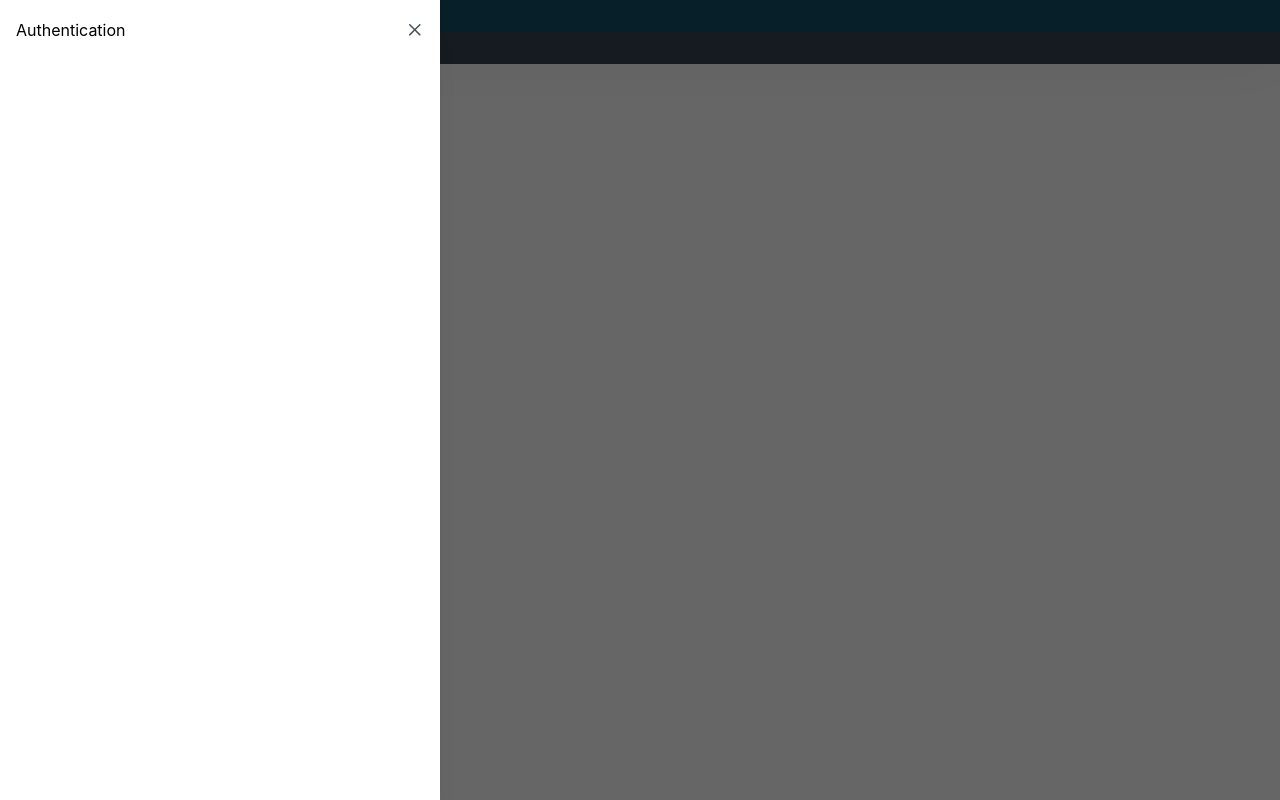
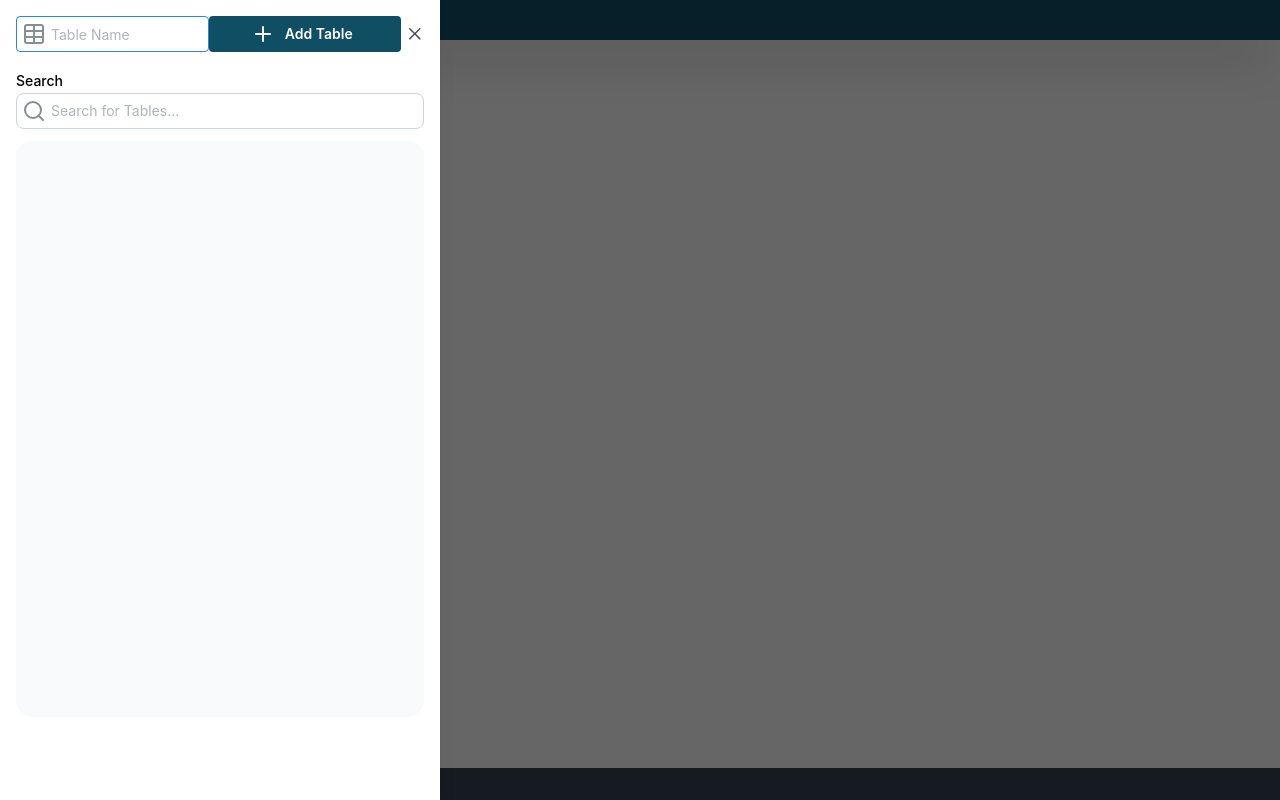
Before and after one commit to M2KDevelopments/dataframe, a React (Vite) app: page / in a window 1280 px wide. Both pictures are taken after a click on the button 25 px from the left and 17 px from the top of the page. Built offline with nearby package versions, Linux system fonts and the light colour scheme.

Commit message:
Base Layout

```diff
--- a/package.json
+++ b/package.json
@@ -20,6 +20,7 @@
     "lucide-react": "^0.536.0",
     "react": "^19.2.0",
     "react-dom": "^19.2.0",
+    "react-icons": "^5.5.0",
     "sweetalert": "^2.1.2",
     "tailwindcss": "^4.1.18"
   },
--- a/src/App.jsx
+++ b/src/App.jsx
@@ -1,17 +1,44 @@
+import { useMemo, useState } from 'react';
+import { Plus, SearchIcon, Table } from 'lucide-react';
 import Footer from './components/Footer'
 import NavBar from './components/NavBar'
-import { MantineProvider, Drawer, Button, ActionIcon } from '@mantine/core';
+import { MantineProvider, Drawer, Button, ActionIcon, Input, Accordion } from '@mantine/core';
 import { useDisclosure } from '@mantine/hooks';
-import { Notifications } from '@mantine/notifications';
+import { notifications, Notifications } from '@mantine/notifications';
 import '@mantine/core/styles.css';
 import '@mantine/notifications/styles.css';
-import { useState } from 'react';
-import { PanelRight } from 'lucide-react';
+import { MdWarning } from 'react-icons/md';
 
 function App() {
 
   const [projectName, setProjectName] = useState(window.localStorage.getItem('project') || "New Project")
   const [opened, { open, close }] = useDisclosure(false);
+  const [tables, setTables] = useState([]);//[{name:string, fields:[ {name, type} ]}]
+  const [tablename, setTablename] = useState('')
+  const [search, setSearch] = useState('');
+  const filteredTables = useMemo(() => tables.filter(table => !search.trim() || table.name.toLowerCase().includes(search.toLowerCase())), [tables, search])
+
+
+  const onAddTable = (name) => {
+    if (!name || !name.trim()) return;
+
+    // validate name
+    if (!'qwertyuiopasdfghjklzxcvbnm_'.split("").some(char => char == name[0])) {
+      return notifications.show({
+        title: "Invalid Table Name",
+        message: "Please enter a valid table name",
+        color: "orange",
+        icon: <MdWarning />
+      })
+    }
+
+    setTables(prev => {
+      if (prev.some(t => t.name == name)) return prev;
+      return [...prev, { name, fields: [] }].sort((a, b) => a.name.localeCompare(b.name))
+    })
+    setTablename('');
+  }
+
   return (
     <MantineProvider>
       <Notifications />
@@ -19,13 +46,37 @@ function App() {
       <div className='w-full h-full'>
         <NavBar projectName={projectName} setProjectName={setProjectName} openDrawer={open} />
 
-        <Drawer opened={opened} onClose={close} title="Authentication">
-          {/* Drawer content */}
+        <Drawer opened={opened} onClose={close} title={
+          <div className='grid grid-cols-2'>
+            {/* Adding Table */}
+            <Input placeholder='Table Name' leftSection={<Table />} type='search' value={tablename} onChange={e => setTablename(e.target.value)} />
+            <Button variant='filled'  color='#104e64' leftSection={<Plus />} onClick={() => onAddTable(tablename)}>Add Table</Button>
+          </div>
+        }>
+          <div className='flex flex-col gap-3 h-[90vh]'>
+
+            {/* Search */}
+            <Input.Wrapper label="Search">
+              <Input placeholder='Search for Tables...' leftSection={<SearchIcon />} radius={"md"} type='search' value={search} onChange={e => setSearch(e.target.value)} />
+            </Input.Wrapper>
+
+            {/* Tables */}
+            <div className='flex flex-col gap-2 overflow-y-scroll min-h-4/5 bg-slate-50 p-2 rounded-2xl border-slate-100'>
+              <Accordion variant="contained" radius="md" defaultValue="">
+                {filteredTables.map(table =>
+                  <Accordion.Item key={table.name} value={table.name}>
+                    <Accordion.Control icon={<Table size={16} />}>
+                      {table.name}
+                    </Accordion.Control>
+                    <Accordion.Panel>Your Table Fields will go here</Accordion.Panel>
+                  </Accordion.Item>
+                )}
+              </Accordion>
+            </div>
+          </div>
         </Drawer>
 
-
-
-        <main className='w-full h-full'>
+        <main className='w-screen h-screen fixed top-0 left-0'>
 
         </main>
 
--- a/src/components/Footer.jsx
+++ b/src/components/Footer.jsx
@@ -2,7 +2,7 @@ import React from 'react'
 
 function Footer() {
     return (
-        <footer className='w-full h-[5%] bg-gray-700 flex flex-col p-2 items-start'>
+        <footer className='w-full h-8 fixed bottom-0 left-0 bg-gray-700 flex flex-col p-2 justify-center items-start  z-10'>
             <p className='text-xs text-white text-right px-4'>Data Frame</p>
         </footer>
     )
--- a/src/components/NavBar.jsx
+++ b/src/components/NavBar.jsx
@@ -1,22 +1,14 @@
-import React from 'react'
-import { ActionIcon, Button, Combobox, useCombobox } from '@mantine/core';
 import swal from 'sweetalert';
-import { PanelRight } from 'lucide-react';
+import { ActionIcon, Button, Menu } from '@mantine/core';
+import { FullscreenIcon, GroupIcon, HelpCircleIcon, LogsIcon, PanelRight, RecycleIcon, Redo2Icon, SaveAllIcon, SaveIcon, Share, Share2Icon, Undo2Icon } from 'lucide-react';
+import { FaGithub } from 'react-icons/fa';
+import { BsFiletypeJson, BsFiletypeSql } from 'react-icons/bs';
+import { SiDrizzle, SiPrisma } from 'react-icons/si';
 
-const width = 150;
+const width = 200;
 
 function NavBar({ projectName, setProjectName, openDrawer }) {
 
-    const comboboxFile = useCombobox({
-        onDropdownClose: () => comboboxFile.resetSelectedOption(),
-    });
-
-    const comboboxView = useCombobox({
-        onDropdownClose: () => comboboxView.resetSelectedOption(),
-    });
-    const comboboxHelp = useCombobox({
-        onDropdownClose: () => comboboxHelp.resetSelectedOption(),
-    });
 
     const onRename = async () => {
         const name = await swal({
@@ -49,35 +41,53 @@ function NavBar({ projectName, setProjectName, openDrawer }) {
             case "saveas":
                 break;
 
-            case "import":
+            case "import-json":
+                break;
+
+            case "import-sql":
+                break;
+
+            case "import-drizzle":
+                break;
+
+            case "import-prisma":
                 break;
 
             case "share":
                 break;
 
-            case "export":
+            case "export-json":
                 break;
+
+            case "export-sql":
+                break;
+
+            case "export-prisma":
+                break;
+
+            case "export-drizzle":
+                break;
+
             default: break;
         }
-        comboboxFile.closeDropdown();
     }
 
     const onView = (value) => {
         switch (value) {
-            case "open":
+            case 'fullscreen':
                 break;
-
-            case "save":
+            case 'logs':
                 break;
-
-            case "saveas":
+            case 'undo':
                 break;
-
-            case "export":
+            case 'redo':
+                break;
+            case 'reset':
+                break;
+            case 'teams':
                 break;
             default: break;
         }
-        comboboxView.closeDropdown();
     }
 
 
@@ -96,12 +106,11 @@ function NavBar({ projectName, setProjectName, openDrawer }) {
                 break;
             default: break;
         }
-        comboboxHelp.closeDropdown();
     }
 
 
     return (
-        <header className='w-full h-8 bg-cyan-900 shadow-2xl'>
+        <header className='w-full h-10 bg-cyan-900 shadow-2xl fixed top-0 left-0 z-10'>
             <nav className='flex gap-2 px-2 items-center'>
                 <ActionIcon variant="filled" radius="md" size="lg" color='#104e64' onClick={openDrawer}>
                     <PanelRight size={18} />
@@ -111,74 +120,85 @@ function NavBar({ projectName, setProjectName, openDrawer }) {
 
                 <span className='text-white pointer-events-none text-xs font-thin'>|</span>
 
-                <Combobox
-                    store={comboboxFile}
-                    width={width}
-                    position="bottom-start"
-                    withArrow
+                <Menu shadow="md" width={width}>
+                    <Menu.Target>
+                        <Button variant='subtle' color='teal' size='xs'>File</Button>
+                    </Menu.Target>
 
-                    onOptionSubmit={(val) => onFile(val)}
-                >
-                    <Combobox.Target>
-                        <Button variant='subtle' color='teal' size='xs' onClick={() => comboboxFile.toggleDropdown()}>File</Button>
-                    </Combobox.Target>
+                    <Menu.Dropdown>
+                        <Menu.Label>{projectName}</Menu.Label>
+                        <Menu.Item onClick={() => onFile('open')}>Open</Menu.Item>
+                        <Menu.Item onClick={() => onFile('save')} rightSection={<SaveIcon size={16} />}>Save</Menu.Item>
+                        <Menu.Item onClick={() => onFile('saveas')} rightSection={<SaveAllIcon size={16} />}>Save As</Menu.Item>
 
-                    <Combobox.Dropdown>
-                        <Combobox.Options>
-                            <Combobox.Option value="open">Open</Combobox.Option>
-                            <Combobox.Option value="save">Save</Combobox.Option>
-                            <Combobox.Option value="saveas">Save As</Combobox.Option>
-                            <Combobox.Option value="import">Import</Combobox.Option>
-                            <Combobox.Option value="export">Export</Combobox.Option>
-                            <Combobox.Option value="share">Share</Combobox.Option>
-                        </Combobox.Options>
-                    </Combobox.Dropdown>
-                </Combobox>
+                        <Menu.Sub>
+                            <Menu.Sub.Target>
+                                <Menu.Sub.Item>Import</Menu.Sub.Item>
+                            </Menu.Sub.Target>
 
-                <Combobox
-                    store={comboboxView}
-                    width={width}
-                    position="bottom-start"
-                    withArrow
-                    onOptionSubmit={(val) => onView(val)}
-                >
-                    <Combobox.Target>
-                        <Button variant='subtle' color='teal' size='xs' onClick={() => comboboxView.toggleDropdown()}>View</Button>
-                    </Combobox.Target>
+                            <Menu.Sub.Dropdown>
+                                <Menu.Item onClick={() => onFile('import-json')} leftSection={<BsFiletypeJson size={16} />}>JSON (*.json)</Menu.Item>
+                                <Menu.Item onClick={() => onFile('import-sql')} leftSection={<BsFiletypeSql size={16} />}>SQL (*.sql)</Menu.Item>
+                                <Menu.Item onClick={() => onFile('import-prisma')} leftSection={<SiPrisma size={16} />}>Prisma Schema</Menu.Item>
+                                <Menu.Item onClick={() => onFile('import-drizzle')} leftSection={<SiDrizzle size={16} />}>Drizzle Schema</Menu.Item>
+                            </Menu.Sub.Dropdown>
+                        </Menu.Sub>
 
-                    <Combobox.Dropdown>
-                        <Combobox.Options>
-                            <Combobox.Option value="fullscreen">Fullscreen</Combobox.Option>
-                            <Combobox.Option value="logs">Logs</Combobox.Option>
-                            <Combobox.Option value="undo">Undo</Combobox.Option>
-                            <Combobox.Option value="redo">Redo</Combobox.Option>
-                            <Combobox.Option value="reset">Reset</Combobox.Option>
-                            <Combobox.Option value="teams">Teams</Combobox.Option>
-                        </Combobox.Options>
-                    </Combobox.Dropdown>
-                </Combobox>
+                        <Menu.Divider />
+                        <Menu.Sub>
+                            <Menu.Sub.Target>
+                                <Menu.Sub.Item>Export</Menu.Sub.Item>
+                            </Menu.Sub.Target>
+
+                            <Menu.Sub.Dropdown>
+                                <Menu.Item onClick={() => onFile('export-json')} leftSection={<BsFiletypeJson size={16} />}>JSON (*.json)</Menu.Item>
+                                <Menu.Item onClick={() => onFile('export-sql')} leftSection={<BsFiletypeSql size={16} />}>SQL (*.sql)</Menu.Item>
+                                <Menu.Item onClick={() => onFile('export-prisma')} leftSection={<SiPrisma size={16} />}>Prisma Schema</Menu.Item>
+                                <Menu.Item onClick={() => onFile('export-drizzle')} leftSection={<SiDrizzle size={16} />}>Drizzle Schema</Menu.Item>
+                            </Menu.Sub.Dropdown>
+                        </Menu.Sub>
+
+                        <Menu.Item onClick={() => onFile('share')} rightSection={<Share2Icon size={16} />}>Share</Menu.Item>
+                    </Menu.Dropdown>
+                </Menu>
 
 
-                <Combobox
-                    store={comboboxHelp}
-                    width={width}
-                    position="bottom-start"
-                    withArrow
-                    onOptionSubmit={(val) => onHelp(val)}
-                >
-                    <Combobox.Target>
-                        <Button variant='subtle' color='teal' size='xs' onClick={() => comboboxHelp.toggleDropdown()}>Help</Button>
-                    </Combobox.Target>
+                <Menu shadow="md" width={width}>
+                    <Menu.Target>
+                        <Button variant='subtle' color='teal' size='xs'>View</Button>
+                    </Menu.Target>
 
-                    <Combobox.Dropdown>
-                        <Combobox.Options>
-                            <Combobox.Option value="github">Github</Combobox.Option>
-                            <Combobox.Option value="tour">Tour Guide</Combobox.Option>
-                            <Combobox.Option value="terms">Terms</Combobox.Option>
-                            <Combobox.Option value="privacypolicy">Privacy Policy</Combobox.Option>
-                        </Combobox.Options>
-                    </Combobox.Dropdown>
-                </Combobox>
+                    <Menu.Dropdown>
+                        <Menu.Label>View</Menu.Label>
+                        <Menu.Item onClick={() => onView('fullscreen')} rightSection={<span className='font-thin'>F11</span>}>Fullscreen</Menu.Item>
+                        <Menu.Divider />
+                        <Menu.Item onClick={() => onView('undo')} rightSection={<Undo2Icon size={16} />}>Undo</Menu.Item>
+                        <Menu.Item onClick={() => onView('redo')} rightSection={<Redo2Icon size={16} />}>Redo</Menu.Item>
+                        <Menu.Item onClick={() => onView('reset')} rightSection={<RecycleIcon size={16} />}>Reset</Menu.Item>
+                        <Menu.Divider />
+                        <Menu.Item onClick={() => onView('teams')} rightSection={<GroupIcon size={16} />}>Teams</Menu.Item>
+                        <Menu.Item onClick={() => onView('logs')} rightSection={<LogsIcon size={16} />}>Logs</Menu.Item>
+
+                    </Menu.Dropdown>
+                </Menu>
+
+
+                <Menu shadow="md" width={width}>
+                    <Menu.Target>
+                        <Button variant='subtle' color='teal' size='xs'>Help</Button>
+                    </Menu.Target>
+
+                    <Menu.Dropdown>
+                        <Menu.Label>Help & Support</Menu.Label>
+                        <Menu.Item onClick={() => onHelp('tour')} rightSection={<HelpCircleIcon size={16} />}>Tour Guide</Menu.Item>
+                        <Menu.Divider />
+                        <Menu.Item onClick={() => onHelp('github')} rightSection={<FaGithub size={16} />}>Github</Menu.Item>
+                        <Menu.Item onClick={() => onHelp('terms')}>Terms</Menu.Item>
+                        <Menu.Item onClick={() => onHelp('privacypolicy')}>Privacy Policy</Menu.Item>
+
+                    </Menu.Dropdown>
+                </Menu>
+
             </nav>
         </header>
     )
```
Also changed, not shown: 1 other file (tests, documents, lock files or other folders).
